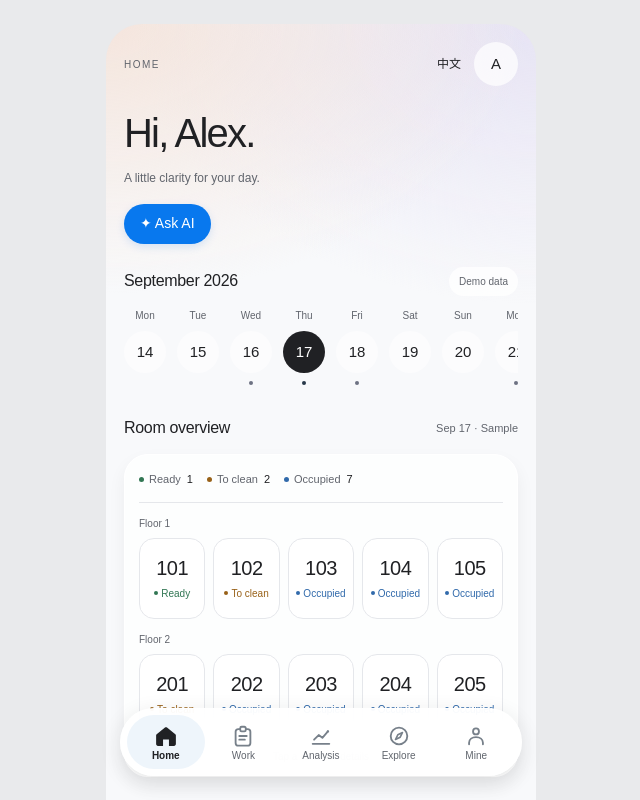
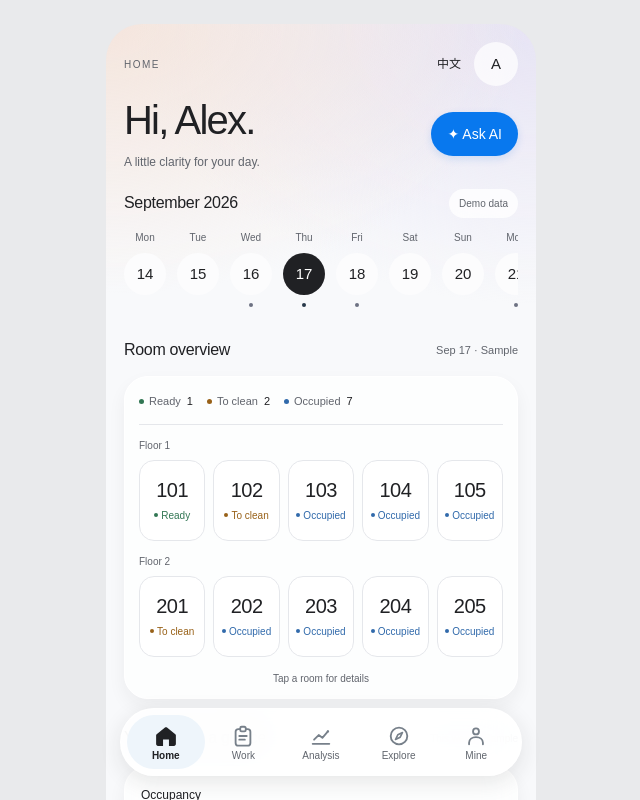
Before and after one commit to Flesymevoli/staycraft, a Next.js app in the folder frontend/: page /native-home in a window 1280 px wide. Shown: the top 800 px of the page, without its empty margins (319-959 px from the left). Built offline with nearby package versions, Linux system fonts and the light colour scheme; a web font is replaced by a local one.

Commit message:
style: move Home AI action right and tighten header spacing

```diff
--- a/frontend/src/components/native-home.css
+++ b/frontend/src/components/native-home.css
@@ -81,7 +81,9 @@
   font-size: 15px;
 }
 
-.native-greeting { padding-top: 25px; }
+.native-greeting { display: grid; grid-template-columns: minmax(0, 1fr) auto; column-gap: 12px; align-items: center; padding-top: 12px; }
+.native-greeting h1 { grid-column: 1; grid-row: 1; }
+.native-greeting .native-ask { grid-column: 2; grid-row: 1 / 3; justify-self: end; min-height: 44px; }
 .native-greeting h1, .native-assistant h1 {
   margin: 0;
   font-size: 40px;
@@ -90,7 +92,9 @@
   line-height: 1.12;
 }
 .native-greeting p {
-  margin: 13px 0 17px;
+  grid-column: 1;
+  grid-row: 2;
+  margin: 10px 0 0;
   font-size: 12px;
   color: var(--muted);
 }
@@ -114,7 +118,8 @@
 .native-primary:hover { background: var(--blue-hover); }
 .native-primary:active { transform: scale(.97); }
 .native-ask { min-width: 80px; }
-.native-calendar-section { margin-top: 23px; }
+.native-calendar-section { margin-top: 18px; }
+@media (max-width: 359px) { .native-greeting h1 { font-size: 32px; } }
 .native-section-head {
   display: flex;
   justify-content: space-between;
```
